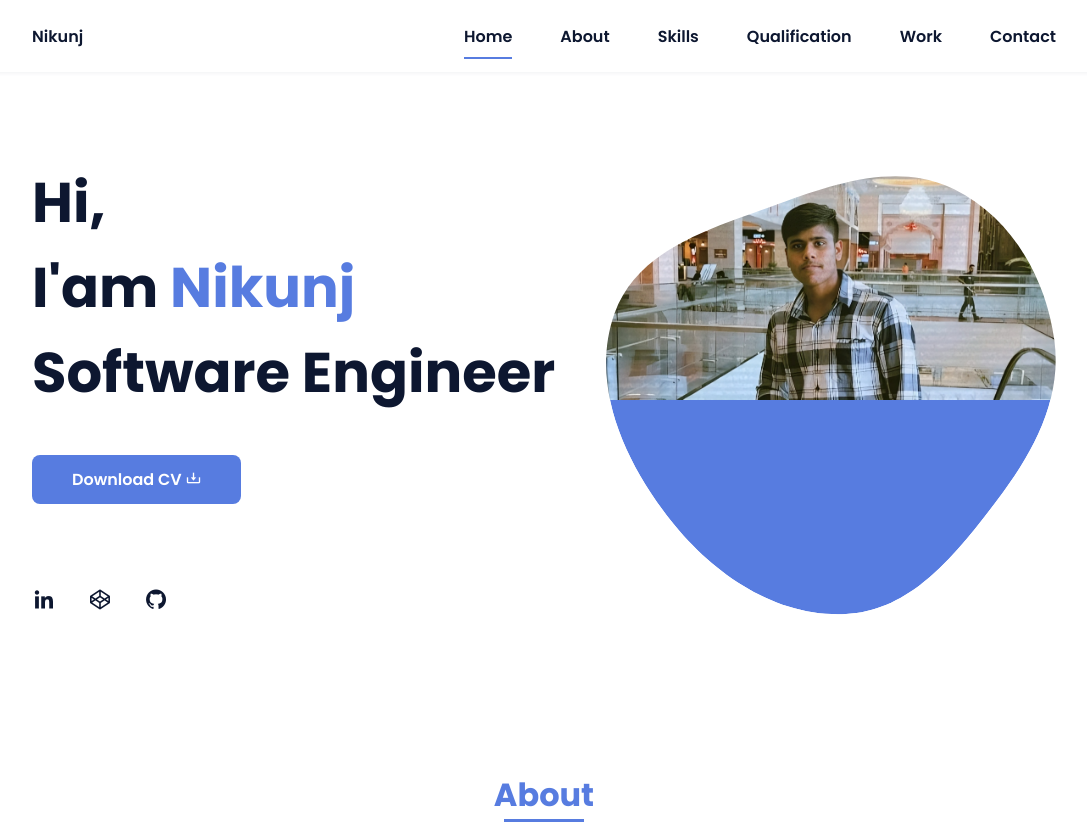
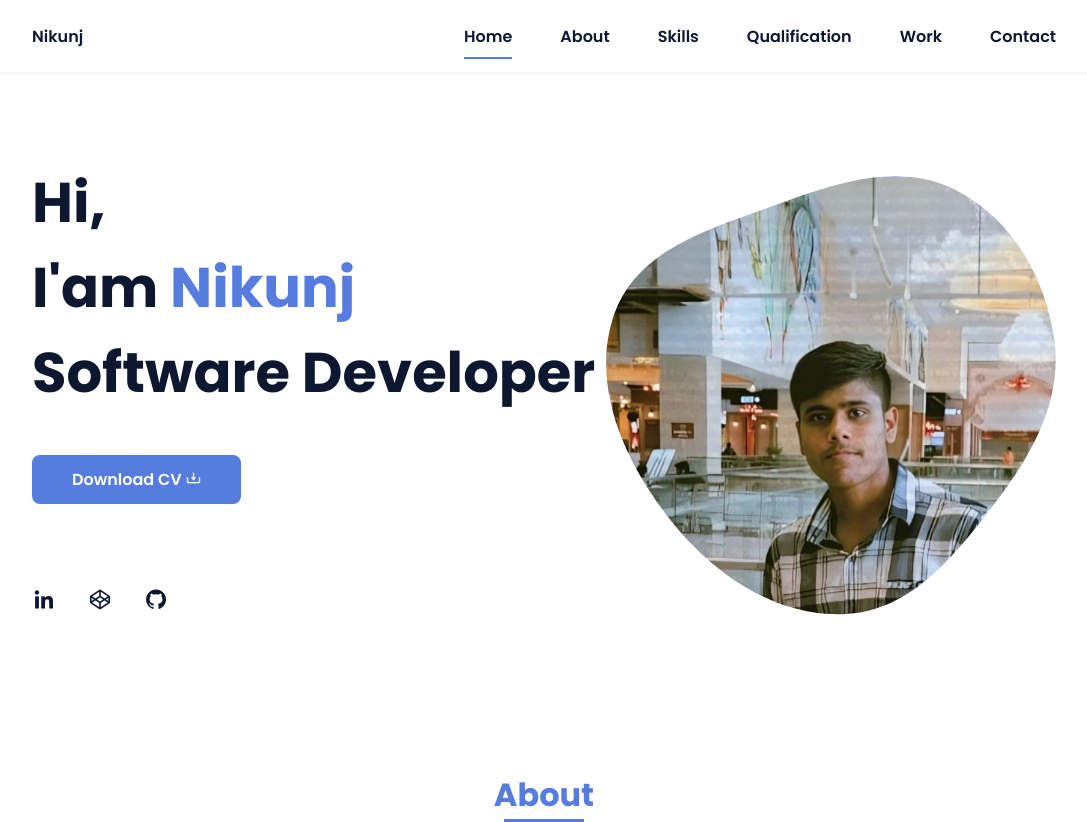
Before and after one commit to NikeMahawar/Portfolio-Nikunj, a plain HTML site: page index.html in a window 1280 px wide. Shown: the top 822 px of the page, without its empty margins (96-1183 px from the left). Drawn offline with nearby package versions, Linux system fonts and the light colour scheme.

Commit message:
Update index.html

```diff
--- a/index.html
+++ b/index.html
@@ -42,7 +42,7 @@
             <!--===== HOME =====-->
             <section class="home bd-grid" id="home">
                 <div class="home__data">
-                    <h1 class="home__title">Hi,<br>I'am <span class="home__title-color">Nikunj</span><br> Software Engineer</h1>
+                    <h1 class="home__title">Hi,<br>I'am <span class="home__title-color">Nikunj</span><br> Software Developer</h1>
 
                     <a href="assets/img/Nikunj_Mahawar_Resume.pdf" target="_blank" class="button">Download CV <i class='bx bx-download'></i></a>
                 </div>
@@ -60,7 +60,7 @@
                         </mask>
                         <g mask="url(#mask0)">
                             <path d="M9.19024 145.964C34.0253 76.5814 114.865 54.7299 184.111 29.4823C245.804 6.98884 311.86 -14.9503 370.735 14.143C431.207 44.026 467.948 107.508 477.191 174.311C485.897 237.229 454.931 294.377 416.506 344.954C373.74 401.245 326.068 462.801 255.442 466.189C179.416 469.835 111.552 422.137 65.1576 361.805C17.4835 299.81 -17.1617 219.583 9.19024 145.964Z"/>
-                            <image class="home__blob-img" x="0" y="0" href="assets/img/q.png"/>
+                            <image class="home__blob-img" x="0" y="0" href="assets/img/q2.png"/>
                         </g>
                     </svg>
                 </div>
```
